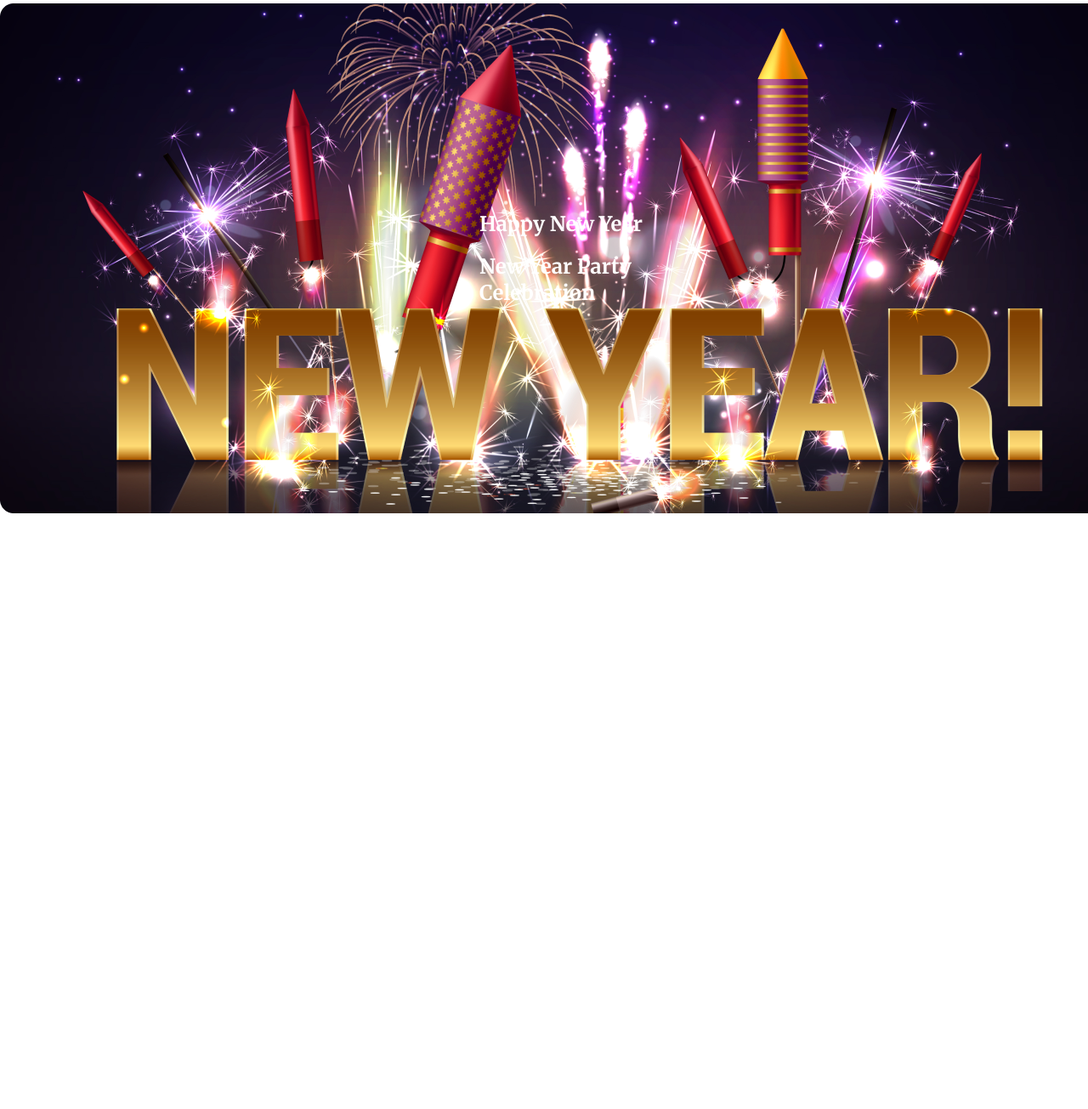
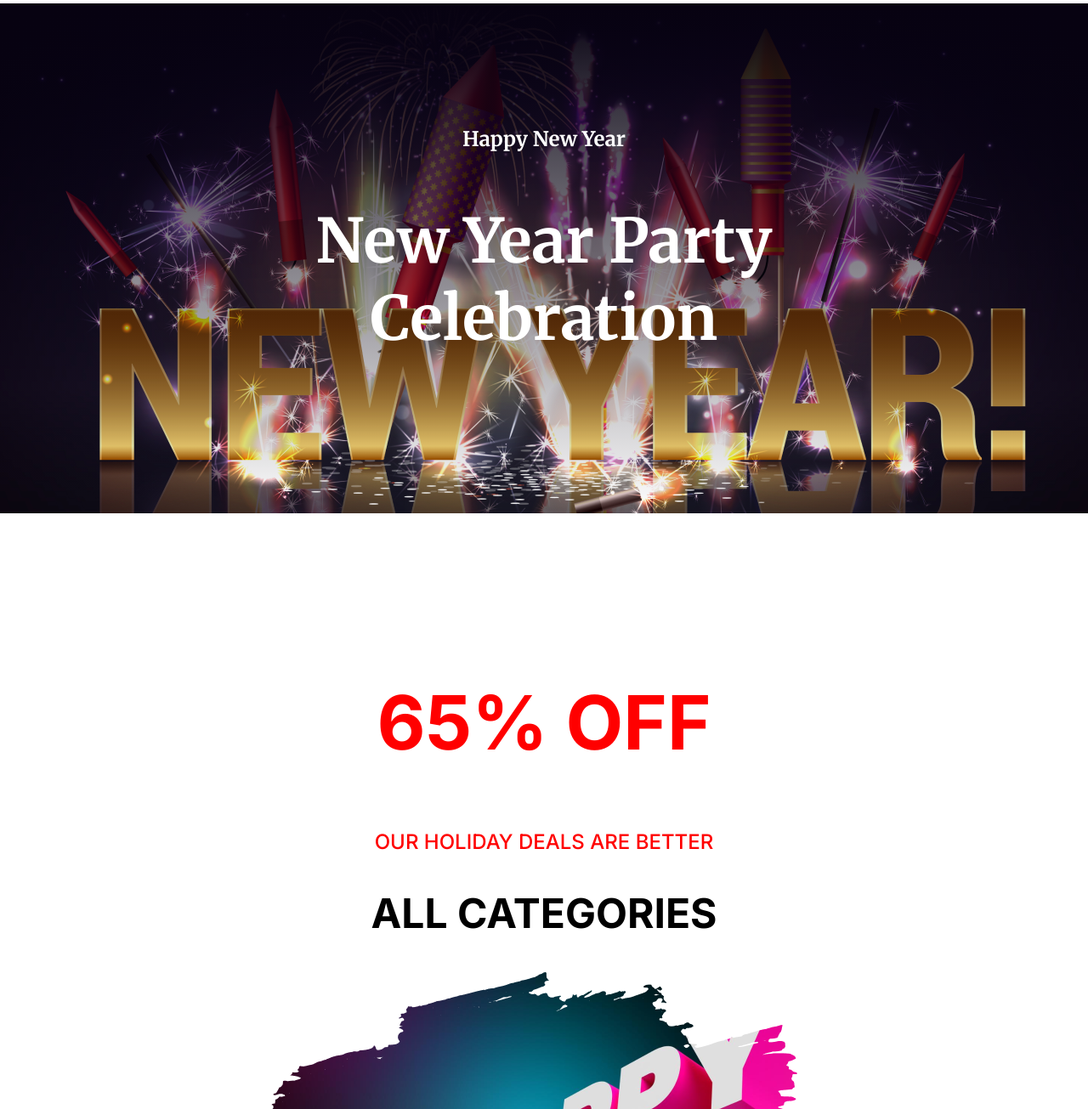
Before and after one commit to Shariful-Islam-Sourav/new-year-new-mission, a plain HTML site: page index.html in a window 1280 px wide. Shown: the part 95-1400 px from the top of the page at 85% size. Before the commit the page ends 800 px from the top, so only its background shows below. Drawn offline with Linux system fonts and the light colour scheme.

Commit message:
New sections added

```diff
--- a/Styles/style.css
+++ b/Styles/style.css
@@ -4,10 +4,6 @@
 body {
   margin: 0;
   font-family: "Inter", sans-serif;
-}
-
-h1 {
-  font-family: "Merriweather", serif;
 }
 
 a {
@@ -38,20 +34,57 @@ nav ul li {
   margin: 10px;
 }
 
+main {
+  display: flex;
+  align-items: center;
+  justify-content: center;
+  flex-direction: column;
+}
+
 .banner {
   background: url(/Assets/images/Banner\ Image.png);
   background-repeat: no-repeat;
   background-size: cover;
   width: 1320px;
   height: 600px;
-  margin: 0 auto;
+  border-radius: 10px;
+  font-family: "Merriweather", serif;
+}
+
+.banner-wrapper {
+  width: 100%;
+  height: 100%;
+  background: linear-gradient(180deg, #070211 0%, rgba(7, 2, 17, 0) 100%);
   display: flex;
-  border-radius: 10px;
   align-items: center;
   justify-content: center;
-  font-family: "Merriweather", serif;
 }
 
 .banner-text {
   color: #fff;
+  text-align: center;
 }
+
+.banner-text h1 {
+  font-size: 72px;
+}
+
+.categories {
+  margin: 120px 0;
+  text-align: center;
+}
+
+.categories h1 {
+  color: #f00;
+  font-size: 88px;
+}
+
+.categories h2 {
+  font-size: 48px;
+}
+
+.categories p {
+  color: #f00;
+  font-size: 24px;
+  font-weight: 500;
+}
--- a/index.html
+++ b/index.html
@@ -27,6 +27,7 @@
     <main>
       <!-- -----------------------------Banner Section---------------------------- -->
       <section class="banner">
+        <div class="banner-wrapper">
           <div class="banner-text">
             <h2>Happy New Year</h2>
             <h1>
@@ -34,6 +35,18 @@
               Celebration
             </h1>
           </div>
+        </div>
+      </section>
+      <!-- ------------------------------Categories Section--------------------------- -->
+      <section class="categories">
+        <h1>65% OFF</h1>
+        <p>OUR HOLIDAY DEALS ARE BETTER</p>
+        <h2>ALL CATEGORIES</h2>
+        <img src="Assets/images/New Year Photo.png" alt="" />
+      </section>
+      <!-- ----------------------------Party Section------------------------- -->
+      <section class="party">
+
       </section>
     </main>
   </body>
```
Lines whose indentation alone changed are shown as unchanged.
